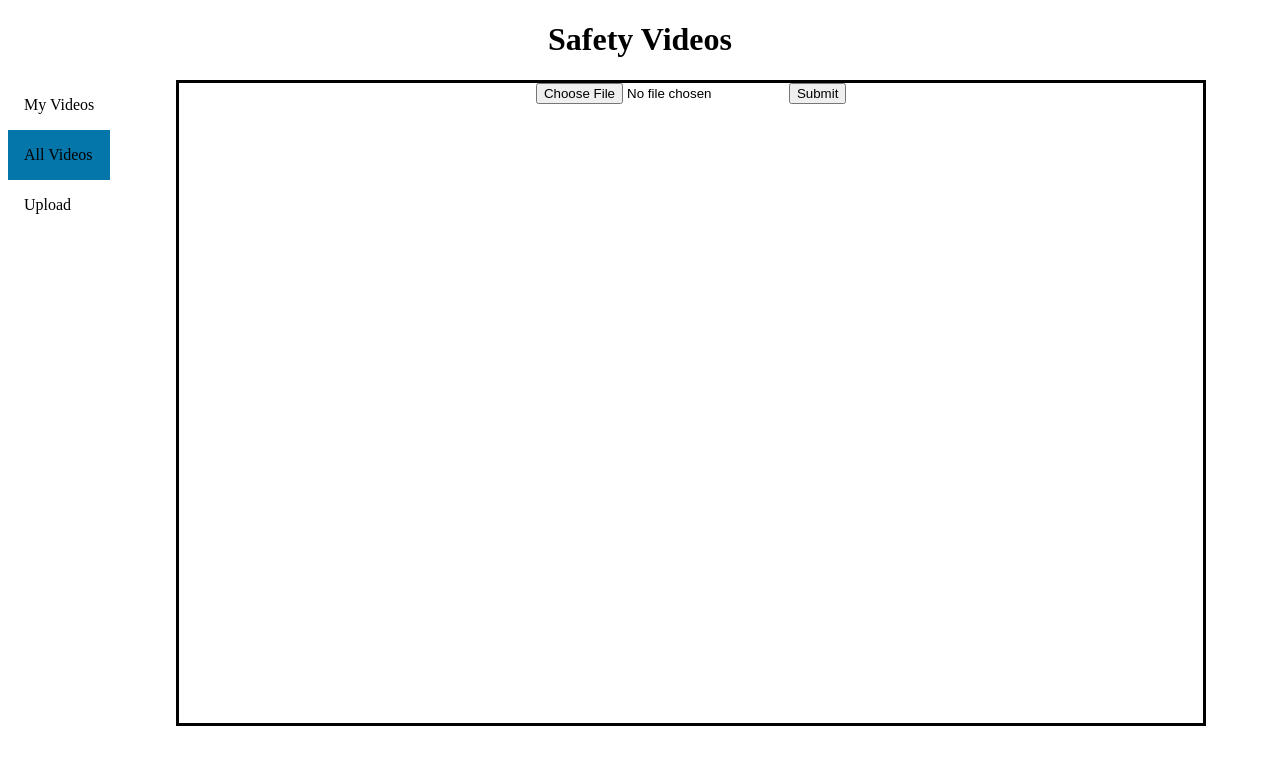
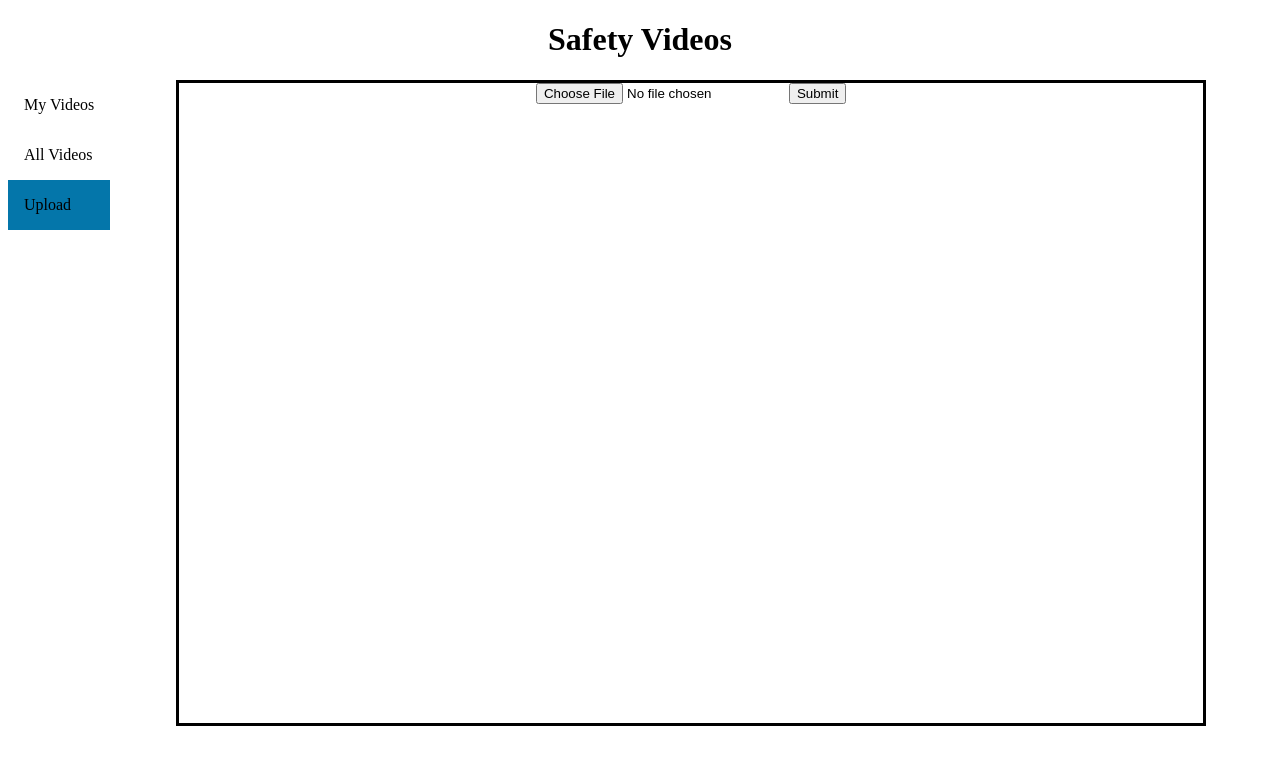
Before and after one commit to AbhinavVarre/basicYoutubeWebsite, a React (Create React App) app: page /Upload in a window 1280 px wide. Shown: the top 764 px of the page. Built offline with nearby package versions, Linux system fonts and the light colour scheme.

Commit message:
small upload changes, fix navigation

```diff
--- a/src/MyVideos.js
+++ b/src/MyVideos.js
@@ -11,7 +11,29 @@ import {
 export default function MyVideos() {
   return (
     <div>
-      <Navigation/>
+       <h1 style={{ textAlign: "center" }}>Safety Videos</h1>
+        <div style={{ float: "left" }}>
+          <ul>
+            <li>
+              <Link to  = '/MyVideos'  className={styles.active}>
+                <a>My Videos</a>
+              </Link>
+            </li>
+
+            <li>
+            <Link to  = '/'>
+              <a >All Videos</a>
+            </Link>
+            </li>
+            <li>
+              <Link to  = '/Upload'>
+                      <a>Upload</a>
+              </Link>
+             </li>
+
+
+          </ul>
+        </div>
             <div  className={styles.center} style = {{ display: "flex", justifyContent: "center"}}>
               <div className={styles.content}>
                 <Home/>
--- a/src/Upload.js
+++ b/src/Upload.js
@@ -1,5 +1,6 @@
 import React from 'react'
 import styles from './teststyle.module.css'
+import { Link } from 'react-router-dom';
 import Navigation from './Navigation';
 import { useForm } from "react-hook-form";
 import {useState} from 'react';
@@ -20,7 +21,29 @@ export default function Upload() {
 
     return (
         <>
-            <Navigation/>
+             <h1 style={{ textAlign: "center" }}>Safety Videos</h1>
+        <div style={{ float: "left" }}>
+          <ul>
+            <li>
+              <Link to  = '/MyVideos'>
+                <a>My Videos</a>
+              </Link>
+            </li>
+
+            <li>
+            <Link to  = '/' >
+              <a >All Videos</a>
+            </Link>
+            </li>
+            <li>
+              <Link to  = '/Upload' className={styles.active}>
+                      <a>Upload</a>
+              </Link>
+             </li>
+
+
+          </ul>
+        </div>
             <div className={styles.center} style={{ display: "flex", justifyContent: "center" }}>
                 <input type="file" name="file" onChange={changeHandler}/>
                 <div>
--- a/src/allvideos.js
+++ b/src/allvideos.js
@@ -7,7 +7,29 @@ import Navigation from './Navigation';
 function AllVideos() {
   return (
     <>
-      <Navigation/>
+       <h1 style={{ textAlign: "center" }}>Safety Videos</h1>
+        <div style={{ float: "left" }}>
+          <ul>
+            <li>
+              <Link to  = '/MyVideos'>
+                <a>My Videos</a>
+              </Link>
+            </li>
+
+            <li>
+            <Link to  = '/' className={styles.active}>
+              <a >All Videos</a>
+            </Link>
+            </li>
+            <li>
+              <Link to  = '/Upload'>
+                      <a>Upload</a>
+              </Link>
+             </li>
+
+
+          </ul>
+        </div>
       <div className={styles.center} style={{ display: "flex", justifyContent: "center" }}>
       </div>
     </>
```
